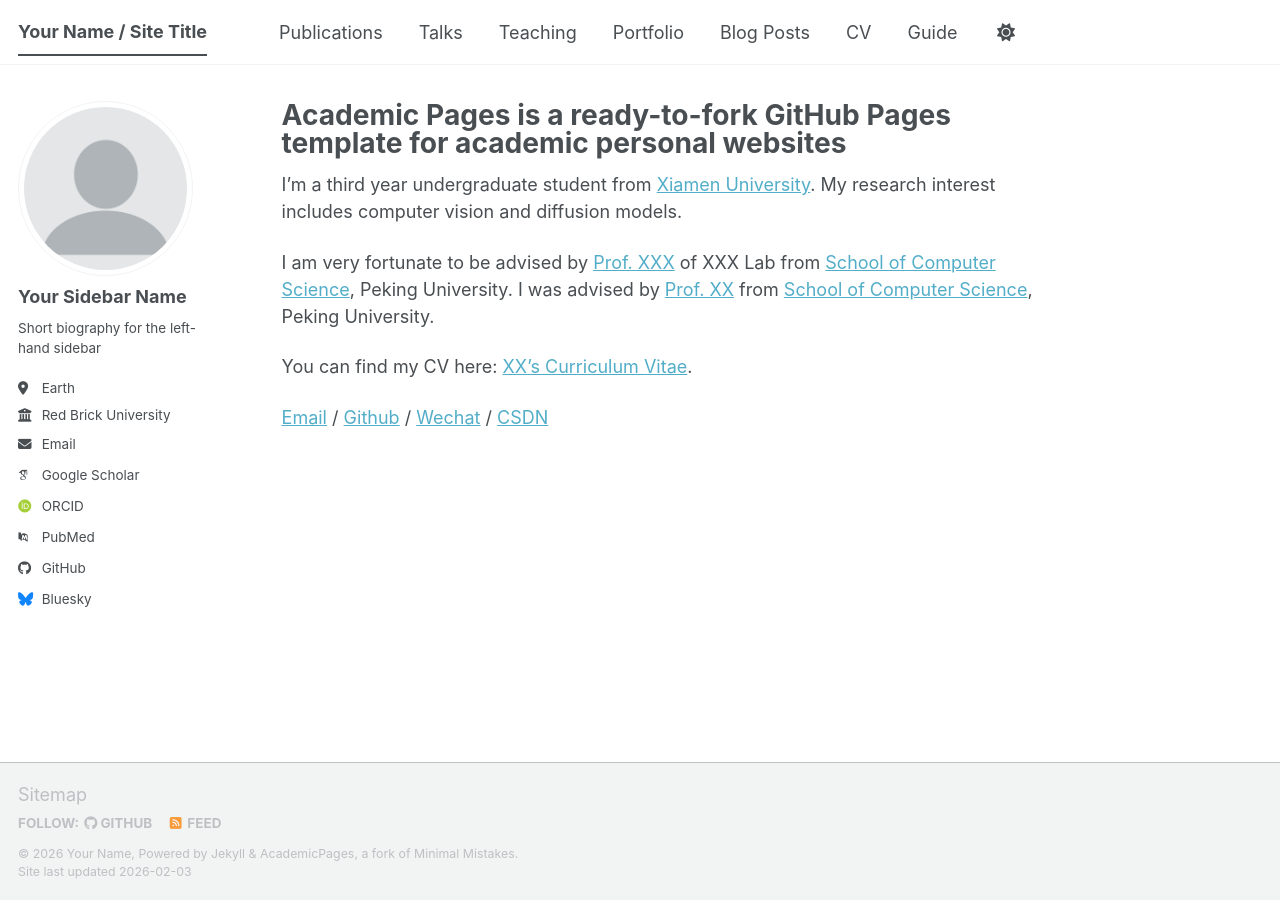
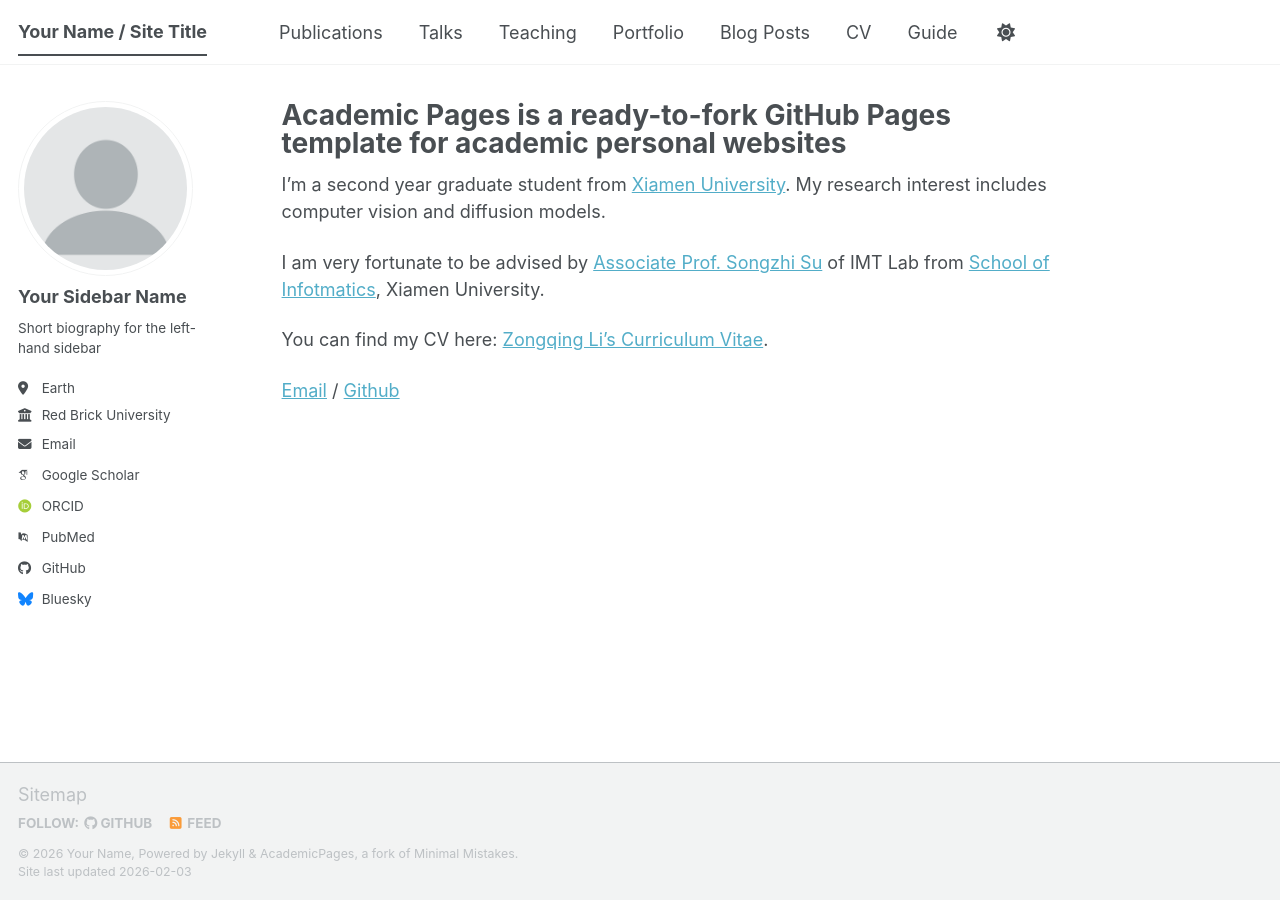
Before and after one commit to xmulzq/xmulzq.github.io, a Jekyll site: the page built from _pages/about.md, in a window 1280 px wide. Built offline with Jekyll 4.4.1, drawn with Linux system fonts in a browser that asks for light colours; some web fonts are replaced; a script bundle is joined from its source files by our own code; library files that are not in the unit come from our copies.

Commit message:
change profile

```diff
--- a/_pages/about.md
+++ b/_pages/about.md
@@ -7,10 +7,10 @@ redirect_from:
   - /about.html
 ---
 
-I'm a third year undergraduate student from  [Xiamen University](https://www.xmu.edu.cn/). My research interest includes computer vision and diffusion models.
+I'm a second year graduate student from  [Xiamen University](https://www.xmu.edu.cn/). My research interest includes computer vision and diffusion models.
 
-I am very fortunate to be advised by [Prof. XXX](https://www.XXX.com/) of XXX Lab from [School of Computer Science](https://cs.pku.edu.cn/), Peking University. I was advised by [Prof. XX](https://XXX.pku.edu.cn/) from [School of Computer Science](https://cs.pku.edu.cn/), Peking University.
+I am very fortunate to be advised by [Associate Prof. Songzhi Su](https://imt.xmu.edu.cn/info/1004/1183.htm) of IMT Lab from [School of Infotmatics](https://informatics.xmu.edu.cn/), Xiamen University.
 
-You can find my CV here: [XX's Curriculum Vitae](../assets/Curriculum_Vitae.pdf).
+You can find my CV here: [Zongqing Li's Curriculum Vitae](../assets/zongqingli_cv.pdf).
 
-[Email](mailto:XX@stu.pku.edu.cn) / [Github](https://github.com/QiuDi233) / [Wechat](../images/wechat.jpg) / [CSDN](https://blog.csdn.net/qd1813100174?spm=1000.2115.3001.5343)
+[Email](mailto:31520241154510@stu.xmu.edu.cn) / [Github](https://github.com/xmulzq)
```
Also changed, not shown: 1 other file.
